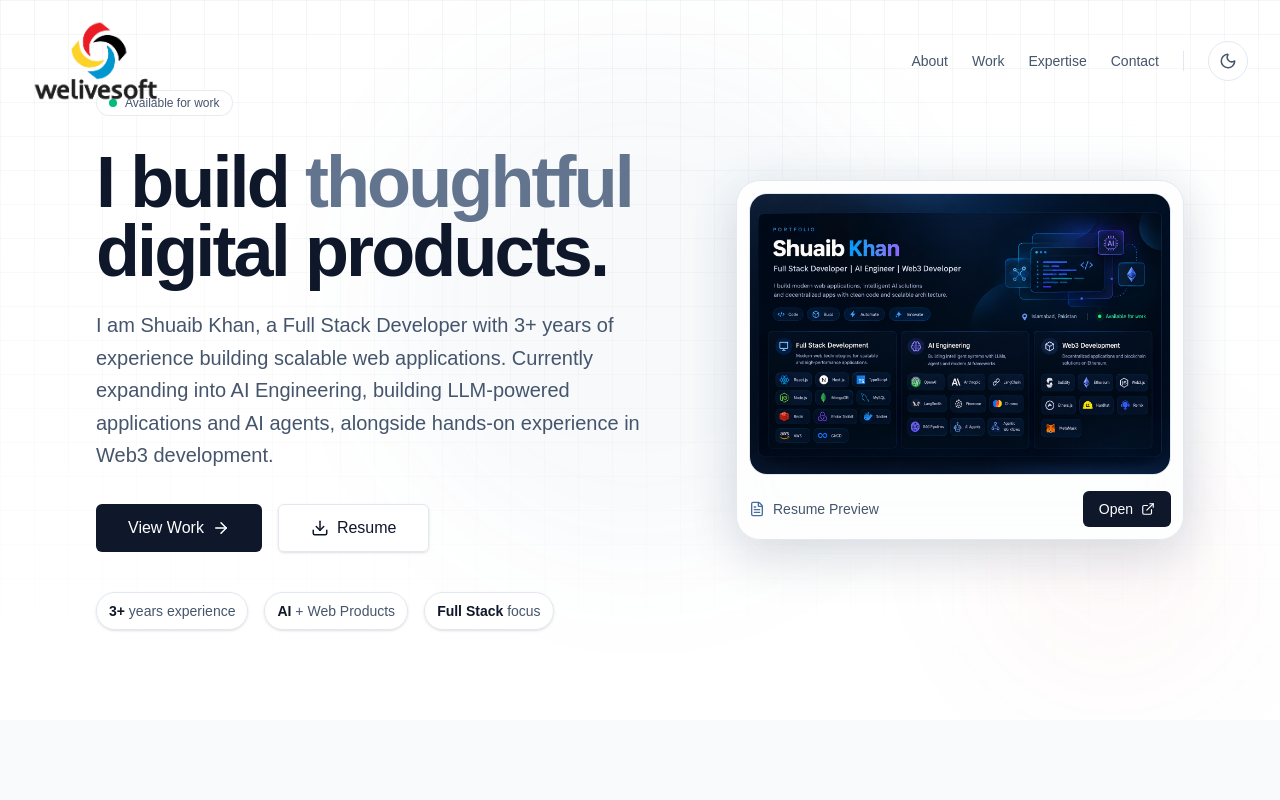
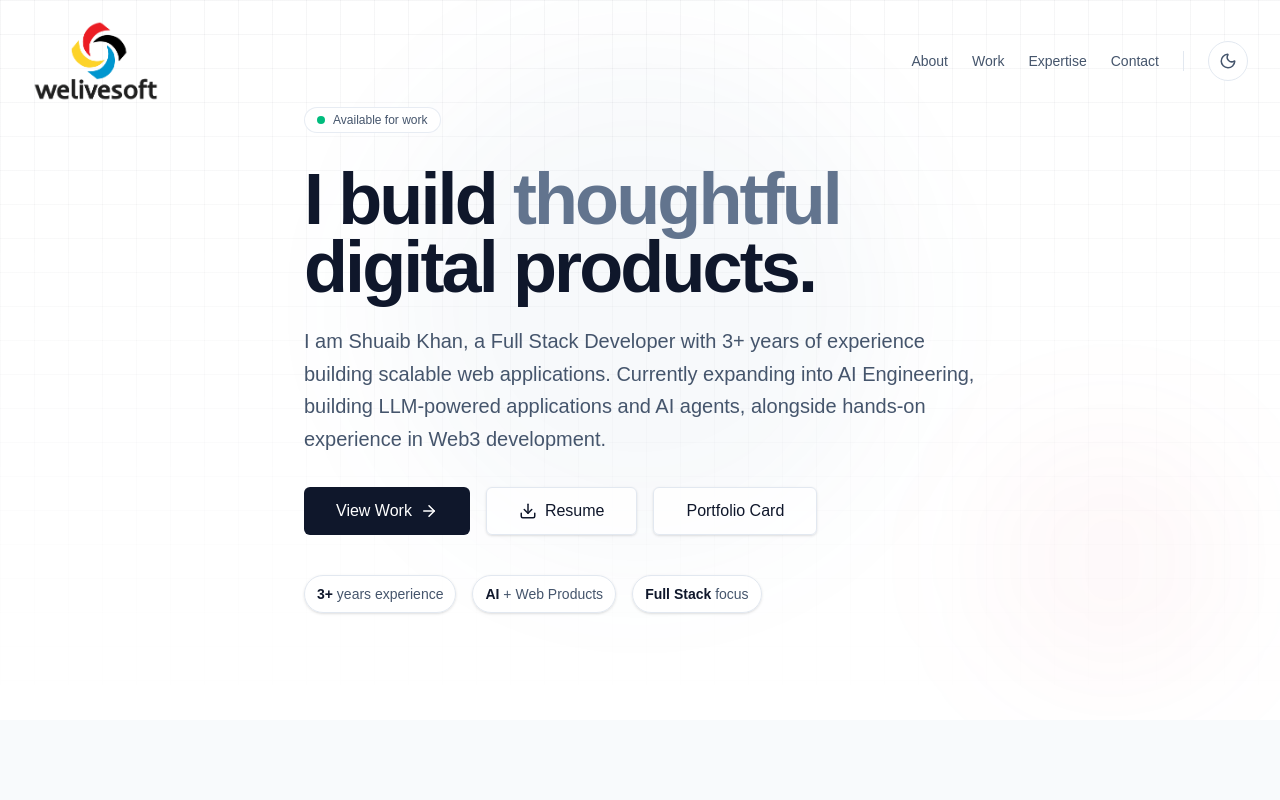
Before and after one commit to shuaibkhandev/shuaib_portfolio, a Next.js app: page / in a window 1280 px wide. Shown: the top 800 px of the page. Built offline with nearby package versions, Linux system fonts and the light colour scheme.

Commit message:
Fix hero actions and popup card

```diff
--- a/src/components/Hero.tsx
+++ b/src/components/Hero.tsx
@@ -1,11 +1,15 @@
 "use client";
 
+import { useState } from "react";
 import { motion } from "framer-motion";
 import Link from "next/link";
-import { ArrowRight, Download, ExternalLink, FileText } from "lucide-react";
+import { ArrowRight, Download, X } from "lucide-react";
 
 export default function Hero() {
+  const [showCard, setShowCard] = useState(false);
+
   return (
+    <>
       <section className="relative min-h-[90vh] flex items-center justify-center overflow-hidden bg-white dark:bg-slate-950">
         {/* Background Grid */}
         <div className="absolute inset-0 bg-grid-pattern [mask-image:linear-gradient(to_bottom,white,transparent)] pointer-events-none" />
@@ -15,8 +19,7 @@ export default function Hero() {
         <div className="absolute bottom-8 right-10 w-64 h-64 rounded-full bg-brand-red/4 dark:bg-brand-red/8 blur-3xl pointer-events-none" />
 
         <div className="relative z-10 max-w-6xl mx-auto px-6 lg:px-8">
-        <div className="grid items-center gap-10 lg:grid-cols-[1.1fr_0.9fr]">
-          <div className="text-center lg:text-left">
+          <div className="max-w-3xl text-center lg:text-left">
             <motion.div
               initial={{ opacity: 0, y: 10 }}
               animate={{ opacity: 1, y: 0 }}
@@ -65,14 +68,23 @@ export default function Hero() {
                 <span className="mr-2">View Work</span>
                 <ArrowRight className="transition-transform group-hover:translate-x-1" size={18} />
               </Link>
+
               <a
                 href="/Shuaibkhan_Resume.pdf"
                 target="_blank"
                 rel="noreferrer"
-                className="inline-flex h-12 items-center justify-center rounded-md border border-slate-200 bg-white/80 px-8 font-medium text-slate-900 shadow-sm transition-all duration-300 hover:border-slate-300 hover:bg-white dark:border-slate-700 dark:bg-slate-900/80 dark:text-white dark:hover:border-slate-600"
+                className="inline-flex h-12 items-center justify-center rounded-md border border-slate-200 bg-white/80 px-8 font-medium text-slate-900 shadow-sm transition-all duration-300 hover:border-slate-300 hover:bg-white hover:text-slate-900 dark:border-slate-700 dark:bg-slate-900/80 dark:text-white dark:hover:bg-white dark:hover:text-slate-900"
               >
                 <Download className="mr-2" size={18} /> Resume
               </a>
+
+              <button
+                type="button"
+                onClick={() => setShowCard(true)}
+                className="inline-flex h-12 items-center justify-center rounded-md border border-slate-200 bg-white/80 px-8 font-medium text-slate-900 shadow-sm transition-all duration-300 hover:border-slate-300 hover:bg-white dark:border-slate-700 dark:bg-slate-900/80 dark:text-white dark:hover:bg-white dark:hover:text-slate-900"
+              >
+                Portfolio Card
+              </button>
             </motion.div>
 
             <div className="flex flex-wrap items-center justify-center lg:justify-start gap-4 text-sm text-slate-600 dark:text-slate-300">
@@ -87,42 +99,29 @@ export default function Hero() {
               </div>
             </div>
           </div>
+        </div>
+      </section>
 
-          <motion.div
-            initial={{ opacity: 0, x: 20 }}
-            animate={{ opacity: 1, x: 0 }}
-            transition={{ duration: 0.6, delay: 0.25 }}
-            className="flex justify-center lg:justify-end"
+      {showCard && (
+        <div className="fixed inset-0 z-[100] flex items-center justify-center bg-slate-950/70 px-4 backdrop-blur-sm">
+          <div className="relative max-w-lg w-full rounded-2xl border border-slate-200 bg-white p-3 shadow-2xl dark:border-slate-700 dark:bg-slate-900">
+            <button
+              type="button"
+              onClick={() => setShowCard(false)}
+              className="absolute right-3 top-3 flex h-9 w-9 items-center justify-center rounded-full bg-slate-100 text-slate-700 transition hover:bg-slate-200 dark:bg-slate-800 dark:text-slate-200 dark:hover:bg-slate-700"
+              aria-label="Close portfolio card"
             >
-            <div className="relative w-full max-w-md">
-              <div className="absolute -inset-1 rounded-[28px] bg-slate-200/70 dark:bg-slate-800/60 blur-xl" />
-              <div className="relative overflow-hidden rounded-[24px] border border-slate-200 dark:border-slate-800 bg-white/90 dark:bg-slate-900/90 p-3 shadow-[0_20px_50px_rgba(15,23,42,0.1)] dark:shadow-[0_20px_55px_rgba(2,6,23,0.35)]">
+              <X size={18} />
+            </button>
+
             <img
               src="/portfolio_card.png"
-                  alt="Shuaib Khan resume card preview"
-                  className="w-full rounded-[18px] border border-slate-200 dark:border-slate-700 object-cover"
+              alt="Portfolio card preview"
+              className="w-full rounded-xl border border-slate-200 object-cover dark:border-slate-700"
             />
-
-                <div className="mt-4 flex items-center justify-between gap-3">
-                  <div className="flex items-center gap-2 text-sm text-slate-600 dark:text-slate-300">
-                    <FileText size={16} className="text-brand-blue" />
-                    Resume Preview
-                  </div>
-                  <a
-                    href="/Shuaibkhan_Resume.pdf"
-                    target="_blank"
-                    rel="noreferrer"
-                    className="inline-flex items-center gap-2 rounded-md bg-slate-900 dark:bg-white px-4 py-2 text-sm font-medium text-white dark:text-slate-900 transition hover:opacity-90"
-                  >
-                    Open
-                    <ExternalLink size={14} />
-                  </a>
           </div>
         </div>
-            </div>
-          </motion.div>
-        </div>
-      </div>
-    </section>
+      )}
+    </>
   );
 }
```
Lines whose indentation alone changed are shown as unchanged.
